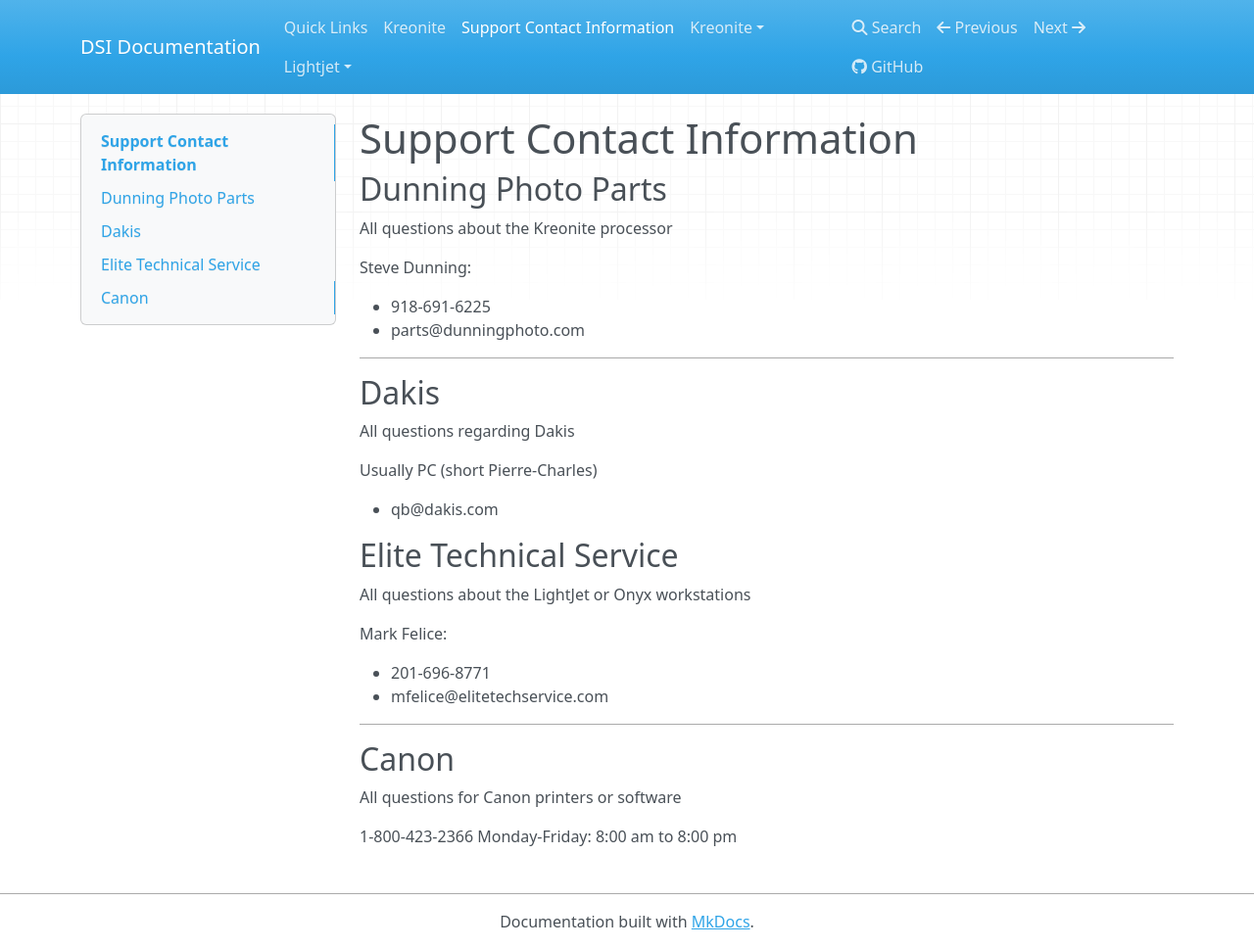
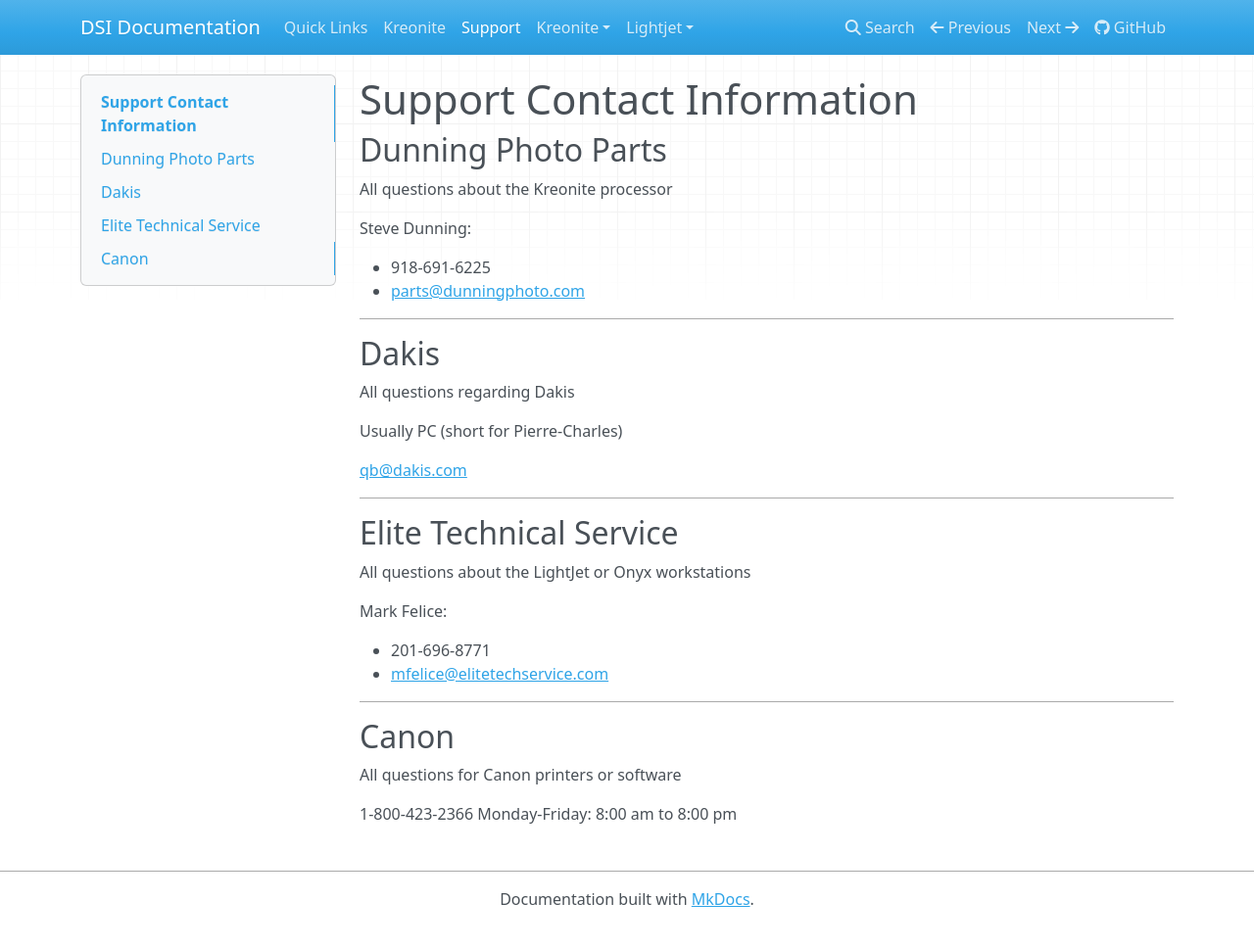
Before and after one commit to digitalsilverimaging/digitalsilverimaging.github.io, an MkDocs documentation site: the page built from docs/support.md, in a window 1280 px wide and 969 px high. Shown: the whole window at 98% size. Built offline with MkDocs 1.6.1, drawn with Linux system fonts in a browser that asks for light colours; nearby versions of some CDN libraries.

Commit message:
Updated email addresses on support page to have mailto links.

```diff
--- a/docs/support.md
+++ b/docs/support.md
@@ -1,5 +1,5 @@
 ---
-title: Support Contact Information
+title: Support
 summary:
 authors:
     - Christopher Bowers
@@ -15,17 +15,18 @@ All questions about the Kreonite processor
 Steve Dunning:
 
 * 918-691-6225
-* parts@dunningphoto.com
+* <mailto:parts@dunningphoto.com>
 
 ---
 ## Dakis
 
 All questions regarding Dakis
 
-Usually PC (short Pierre-Charles)
+Usually PC (short for Pierre-Charles)
 
-* qb@dakis.com
+<mailto:qb@dakis.com>
 
+---
 
 ## Elite Technical Service
 
@@ -34,7 +35,7 @@ All questions about the LightJet or Onyx workstations
 Mark Felice:
 
 * 201-696-8771
-* mfelice@elitetechservice.com
+* <mailto:mfelice@elitetechservice.com>
 
 ---
 
```
